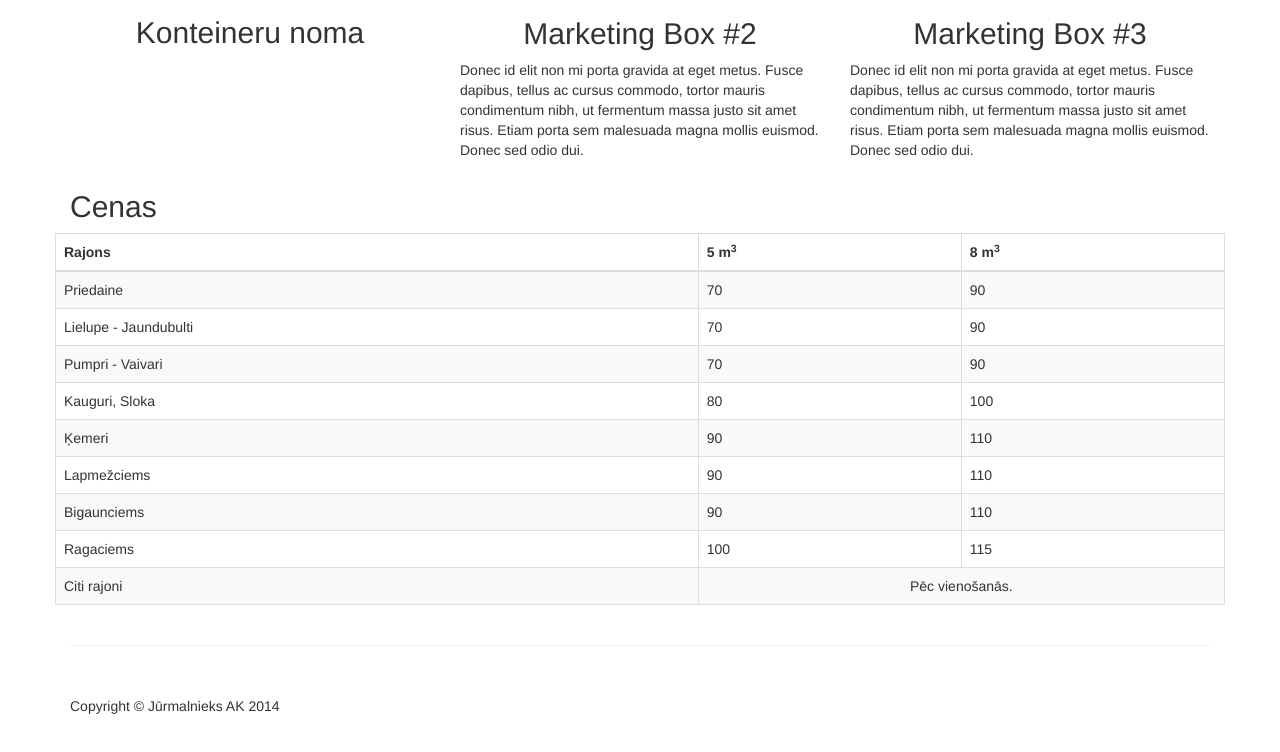
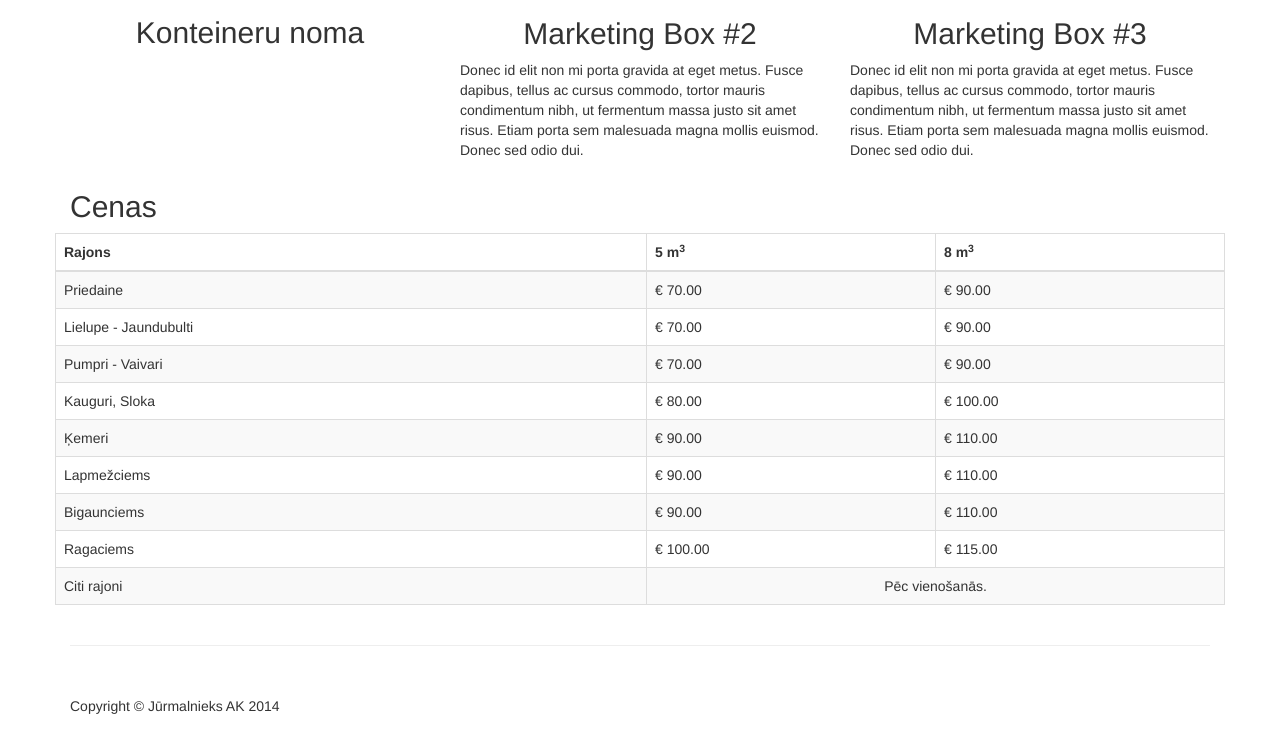
Before and after one commit to Alekseylv/jurmal-ak, a plain HTML site: page index.html in a window 1280 px wide. Shown: the part 842-1594 px from the top of the page. Drawn offline with Linux system fonts and the light colour scheme.

Commit message:
currency format

```diff
--- a/index.html
+++ b/index.html
@@ -153,49 +153,49 @@
             <tbody>
             <tr>
                 <td>{{"priedaine" | translate}}</td>
-                <td>70</td>
-                <td>90</td>
+                <td>{{70 | currency:"€ "}}</td>
+                <td>{{90 | currency:"€ "}}</td>
             </tr>
             <tr>
                 <td>{{"lielupe" | translate}}</td>
-                <td>70</td>
-                <td>90</td>
+                <td>{{70 | currency:"€ "}}</td>
+                <td>{{90 | currency:"€ "}}</td>
             </tr>
 
             <tr>
                 <td>{{"pumpuri" | translate}}</td>
-                <td>70</td>
-                <td>90</td>
+                <td>{{70 | currency:"€ "}}</td>
+                <td>{{90 | currency:"€ "}}</td>
             </tr>
 
             <tr>
                 <td>{{"kauguri" | translate}}</td>
-                <td>80</td>
-                <td>100</td>
+                <td>{{80 | currency:"€ "}}</td>
+                <td>{{100 | currency:"€ "}}</td>
             </tr>
 
             <tr>
                 <td>{{"kemeri" | translate}}</td>
-                <td>90</td>
-                <td>110</td>
+                <td>{{90 | currency:"€ "}}</td>
+                <td>{{110 | currency:"€ "}}</td>
             </tr>
 
             <tr>
                 <td>{{"lapmezciems" | translate}}</td>
-                <td>90</td>
-                <td>110</td>
+                <td>{{90 | currency:"€ "}}</td>
+                <td>{{110 | currency:"€ "}}</td>
             </tr>
 
             <tr>
                 <td>{{"bigaunciems" | translate}}</td>
-                <td>90</td>
-                <td>110</td>
+                <td>{{90 | currency:"€ "}}</td>
+                <td>{{110 | currency:"€ "}}</td>
             </tr>
 
             <tr>
                 <td>{{"ragaciems" | translate}}</td>
-                <td>100</td>
-                <td>115</td>
+                <td>{{100 | currency:"€ "}}</td>
+                <td>{{115 | currency:"€ "}}</td>
             </tr>
 
             <tr>
```
